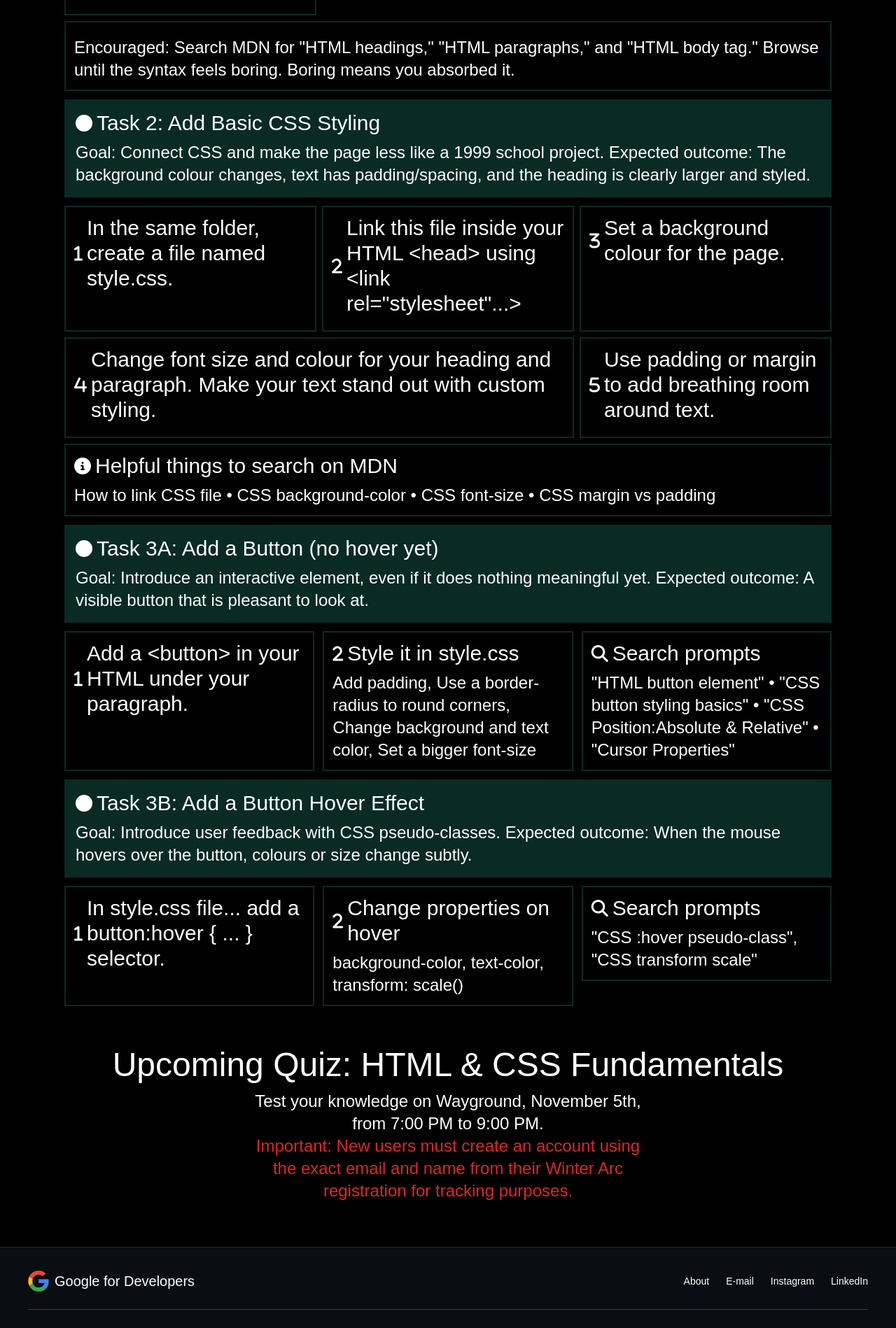
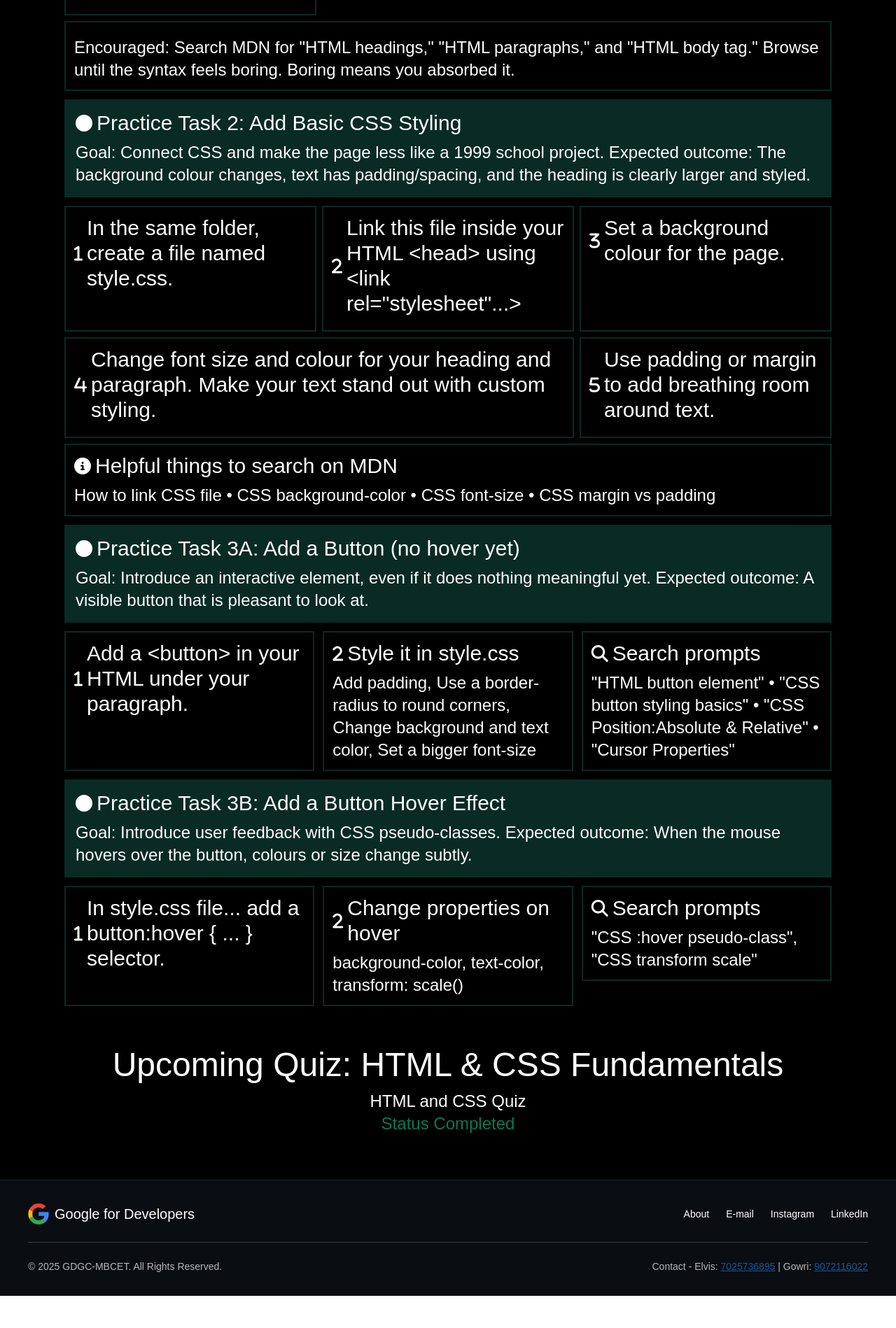
Before and after one commit to Flash500x/WinterARC, a React (Vite) app: page / in a window 1280 px wide. Shown: the part 5476-7374 px from the top of the page at 70% size. After the commit the page ends 7328 px from the top, so only its background shows below. Built offline with nearby package versions, Linux system fonts and the light colour scheme; a web font is replaced by a local one.

Commit message:
taskupdate

```diff
--- a/src/App.jsx
+++ b/src/App.jsx
@@ -648,7 +648,7 @@ const Navbar = () => {
             </div>
             <div className="grid grid-cols-1 gap-2 xl:mx-20" data-aos="fade-up">
               <Cards
-                head="Task 1: Build a Minimal Webpage (No styling yet)"
+                head="Practice Task 1: Build a Minimal Webpage (No styling yet)"
                 des='Goal: Create a basic webpage that displays text on screen.
 
 Expected outcome: A page that shows your name, a one-sentence intro, and a heading that says "Learning HTML".'
@@ -699,7 +699,7 @@ Expected outcome: A page that shows your name, a one-sentence intro, and a headi
             <div className="mt-3">
               <div className="mb-3 xl:mx-20" data-aos="fade-up">
                 <Cards
-                  head="Task 2: Add Basic CSS Styling"
+                  head="Practice Task 2: Add Basic CSS Styling"
                   iconFill="fa-solid"
                   iconCategory="fa-circle"
                   des="Goal: Connect CSS and make the page less like a 1999 school project.
@@ -756,7 +756,7 @@ Expected outcome: The background colour changes, text has padding/spacing, and t
             <div className="mt-3 xl:mx-20">
               <div className="mb-3" data-aos="fade-up">
                 <Cards
-                  head="Task 3A: Add a Button (no hover yet)"
+                  head="Practice Task 3A: Add a Button (no hover yet)"
                   des="Goal: Introduce an interactive element, even if it does nothing meaningful yet.
 
 Expected outcome: A visible button that is pleasant to look at."
@@ -793,7 +793,7 @@ Expected outcome: A visible button that is pleasant to look at."
             <div className="mt-3 xl:mx-20">
               <div className="mb-3" data-aos="fade-up">
                 <Cards
-                  head="Task 3B: Add a Button Hover Effect"
+                  head="Practice Task 3B: Add a Button Hover Effect"
                   des="Goal: Introduce user feedback with CSS pseudo-classes.
 
 Expected outcome: When the mouse hovers over the button, colours or size change subtly.
@@ -841,14 +841,8 @@ Expected outcome: When the mouse hovers over the button, colours or size change
               Upcoming Quiz: HTML & CSS Fundamentals
             </h2>
             <p className="text-center lg:text-2xl xl:mx-50" data-aos="fade-up">
-              Test your knowledge on Wayground, November 5th, from 7:00 PM to
-              9:00 PM.<br></br>{" "}
-              <span className="text-red-600">
-                {" "}
-                Important: New users must create an account using the exact
-                email and name from their Winter Arc registration for tracking
-                purposes.
-              </span>
+              HTML and CSS Quiz <br></br>{" "}
+              <span className="text-green-600"> Status Completed</span>
             </p>
           </section>
         </main>
```
